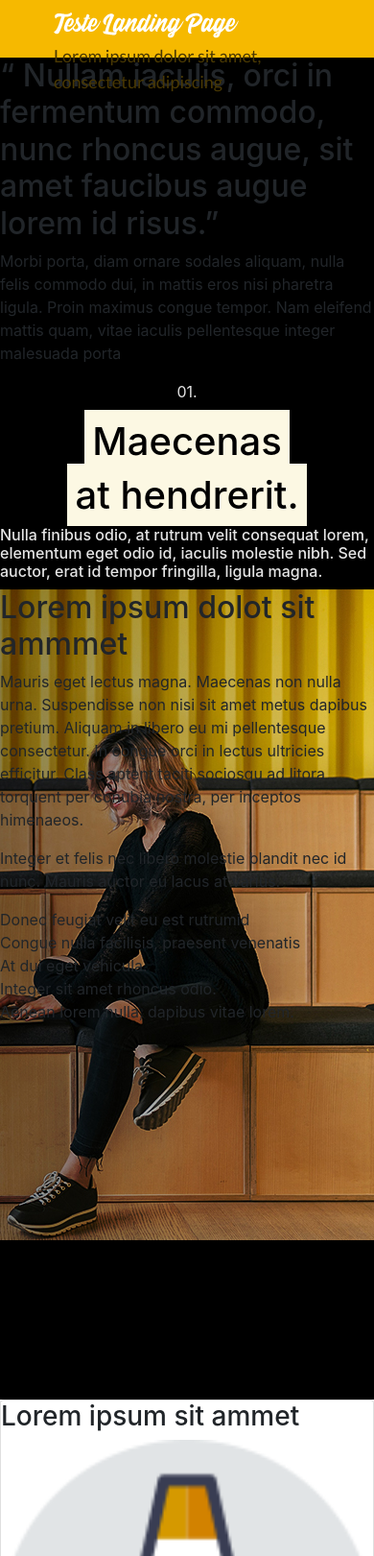
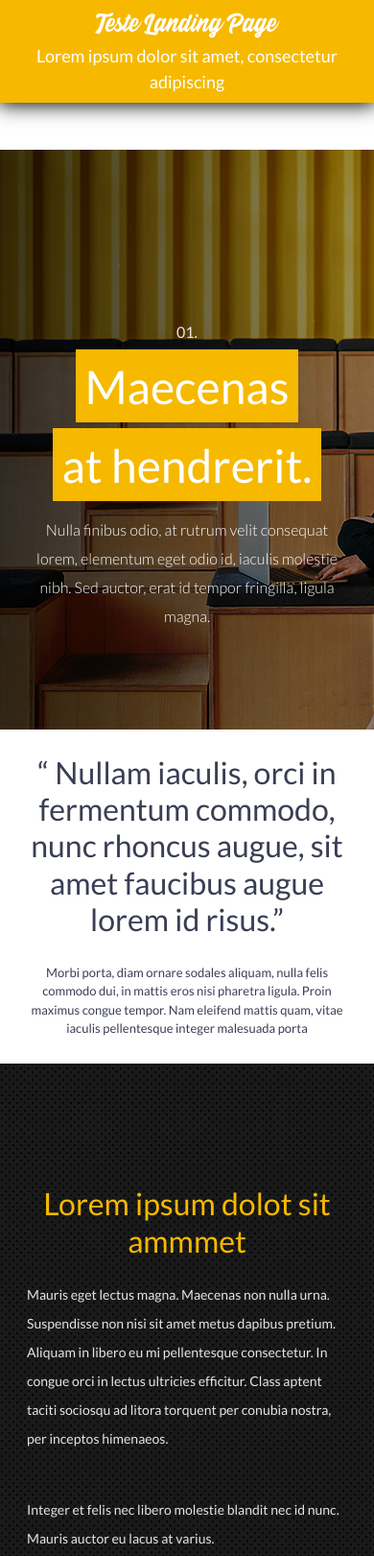
Before and after one commit to fernandadegolin/challenges, a plain HTML site: page UOL Edtech/landing_page/index.html in a window 390 px wide. Shown: the top 1621 px of the page at 96% size. Drawn offline with nearby package versions, Linux system fonts and the light colour scheme; files that its build step writes are made by us from their sources.

Commit message:
responsivo

```diff
--- a/UOL Edtech/landing_page/src/style/landpage.css
+++ b/UOL Edtech/landing_page/src/style/landpage.css
@@ -1,32 +1,176 @@
-.navbar{
+/* NAVEGAÇÃO */
+.navbar {
   background: var(--yellow-theme);
   height: 60px;
+  box-shadow: 0px 0px 20px 2px rgb(0, 0, 0);
 }
 
-.navbar a{
+  .navbar a {
     font-size: 18px;
     color: var(--menu-color);
     font-weight: 400;
-    font-family: "Lato";
     margin: 0 40px 0 40px;
-
   }
 
-.content{
+/* PRIMEIRO CONTEUDO */
+.content {
   background-color: black;
 }
 
-    .content-bg{
-        height: 100vh;
+.content-bg-pic {
+  height: 92vh;
   width: auto;
   background: url(../assets/img_topo.jpg) no-repeat;
   background-position: top right;
-
+  display: flex;
+  align-items: center;
 }
 
-    .content-title{
+.content-title {
+  display: flex;
+  flex-direction: column;
+  color: var(--primary-color);
+
+  margin-left: 5em;
+  margin-right: 38em;
+}
+
+  .content-title p {
+    display: flex;
+    flex-direction: column;
+  }
+
+  .content-title h1 {
+    font-size: 72px;
+    margin-bottom: .5em;
+  }
+
+  .content-title h1 mark {
+    background-color: var(--yellow-theme);
+    color: #ffffff;
+  }
+
+  .content-title h6 {
+    color: #ffffff;
+    line-height: 30px;
+    font-size: 20px;
+    font-weight: 300;
+  }
+
+/* BOX - SEGUNDO CONTEUDO */
+.content-box {
+  color: var(--second-color);
+  background: #ffffff;
+  width: 60%;
+  position: absolute;
+  top: 90vh;
+  left: 20%;
+}
+
+  .content-box .paragraph {
+    text-align: center;
+    margin: 2em;
+  }
+
+  .content-box .paragraph p {
+    margin-top: 2em;
+  }
+
+
+/* TERCEIRO CONTEUDO */
+.content-bg {
+  height: 80vh;
+  background: url(../assets/bg.png) repeat;
+  padding-top: 14em;
+}
+
+  .content-bg .title {
+    color: var(--yellow-theme);
+    font-size: 30px;
+    margin-left: 3em;
+  }
+
+  .content-bg .text {
+    color: var(--primary-color);
+    font-size: 20px;
+    display: flex;
+    line-height: 30px;
+  }
+
+  .content-bg .text .text-box-d,
+  .content-bg .text .text-box-e {
+    width: 30em;
     display: flex;
     flex-direction: column;
     align-items: center;
+    padding: 1em;
+    margin-left: 3em;
+    margin-right: 3em;
+  }
+
+/* CARDS */
+.content-bg-grey {
+  height: 100vh;
+  background-color: var(--primary-color);
+  display: flex;
+  justify-content: center;
+  flex-direction: column;
+}
+
+.cards {
+  display: grid;
+  grid-template-columns: 1fr 1fr 1fr;
+  gap: 1.5em;
+  margin: 0 10px;
+}
+
+  .card {
+    display: flex;
+    align-items: center;
+    justify-content: space-around;
+    height: 500px;
+    border-radius: 2em !important;
+    padding: 0 2em;
+    margin-left: 2em;
+    margin-right: 2em;
+    -webkit-box-shadow: 0px 0px 10px 0px #bbb4b4;
+    box-shadow: 0px 0px 8px 2px #bbb4b4;
+  }
+
+    .card h3 {
+      font-size: 30px;
+      color: var(--yellow-theme);
+      text-align: center;
+      margin-top: 2em;
+    }
+
+    .card img {
+      width: 60%;
+      object-fit: cover;
+    }
+
+    .card p {
+      color: var(--second-color);
+      text-align: center;
+      margin-top: 1em;
+      font-size: 20px;
+      padding: 0 1em;
+    }
+
+/* FOOTER */
+footer {
+  background: var(--bg);
+  height: 60px;
+  display: flex !important;
+  align-items: center !important;
+  justify-content: center !important;
+}
+
+footer .good-luck {
   color: var(--primary-color);
+  text-transform: uppercase;
 }
+
+footer .good-luck p {
+  margin: 0;
+}
--- a/UOL Edtech/landing_page/src/style/main.css
+++ b/UOL Edtech/landing_page/src/style/main.css
@@ -1,12 +1,16 @@
-*{
+* {
   margin: 0;
   padding: 0;
   box-sizing: border-box;
+  font-family: "Lato", sans-serif;
 }
 
+body {
+  overflow-x: hidden;
+}
 
-:root{
-    --yellow-theme:#f6b900;
+:root {
+  --yellow-theme: #f6b900;
   --menu-color: #493803;
   --primary-color: #e5e5e5;
   --second-color: #3a3e54;
@@ -14,6 +18,6 @@
 }
 
 @font-face {
-    font-family: "Latu";
-    src: url("../fonts/Lato-Italic.ttf") format("truetype")
+  font-family: "Lato";
+  src: url("../fonts/Lato-Italic.ttf") format("truetype");
 }
--- /dev/null
+++ b/UOL Edtech/landing_page/src/style/responsive.css
@@ -0,0 +1,134 @@
+@media only screen and (max-width: 475px) {
+  .navbar {
+    height: auto;
+    width: auto;
+    text-align: center;
+  }
+
+  .navbar a {
+    margin-bottom: 1.5em;
+    margin-top: 0.5em;
+    color: #ffffff;
+    width: 100%;
+    margin: auto;
+  }
+
+  .content {
+    display: inline;
+  }
+  .content-bg-pic {
+    width: auto;
+    background-position: center;
+  }
+
+  .content-title {
+    margin: 0;
+    text-align: center;
+  }
+
+  .content-title h1 {
+    font-size: 3em;
+  }
+
+  .content-title h6 {
+    font-size: 1em;
+    margin: auto 2em;
+    padding: 0;
+  }
+
+  /* BOX - SEGUNDO CONTEUDO */
+  .content-box {
+    width: 100%;
+    left: 0;
+    top: 90vh;
+  }
+
+  .paragraph {
+    font-size: small;
+  }
+
+  /* TERCEIRO CONTEUDO */
+  .content-bg {
+    height: auto;
+    width: auto;
+    padding-top: 6em;
+  }
+
+  .content-bg .title {
+    font-size: 16px;
+    margin-top: 16em;
+    text-align: center;
+    margin-left: 0;
+  }
+
+  .content-bg .text {
+    font-size: 14px;
+    display: inline;
+  }
+
+  .content-bg .text .text-box-d,
+  .content-bg .text .text-box-e {
+    width: auto;
+    margin: 0;
+  }
+
+  .content-bg .text .text-box-d p,
+  .content-bg .text .text-box-e p {
+    display: inline;
+    padding: 0;
+    margin-left: 1em;
+    margin-right: 1em;
+  }
+
+  /* CARDS */
+  .content-bg-grey {
+    height: auto;
+  }
+
+  .cards {
+    display: grid;
+    grid-template-columns: 1fr;
+    gap: 1em;
+    margin-top: 2em;
+    margin-bottom: 2em;
+  }
+}
+
+@media (min-width: 476px) and (max-width: 720px) {
+  .navbar {
+    height: auto;
+    text-align: center;
+  }
+
+  .navbar a {
+    margin-bottom: 1.5em;
+    margin-top: 0.5em;
+    color: #ffffff;
+  }
+
+  /* CARDS */
+  .content-bg-grey {
+    height: auto;
+  }
+
+  .cards {
+    display: grid;
+    grid-template-columns: 1fr;
+    gap: 1em;
+    margin-top: 2em;
+    margin-bottom: 2em;
+  }
+}
+
+@media (min-width: 721px) and (max-width: 870px) {
+  .navbar {
+    height: auto;
+    text-align: center;
+  }
+
+  .navbar a {
+    margin-bottom: 1.5em;
+    margin-top: 0.5em;
+    color: #ffffff;
+  }
+}
```
Lines whose indentation alone changed are shown as unchanged.
